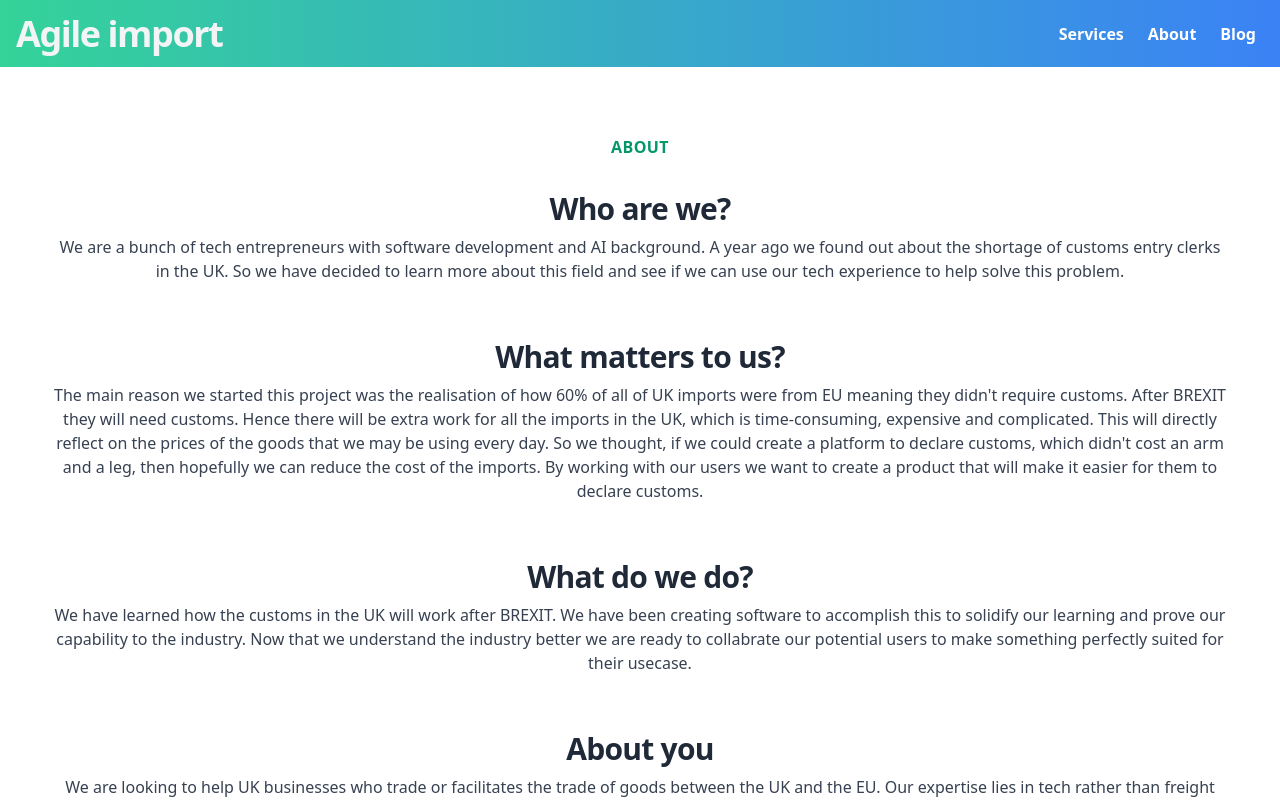
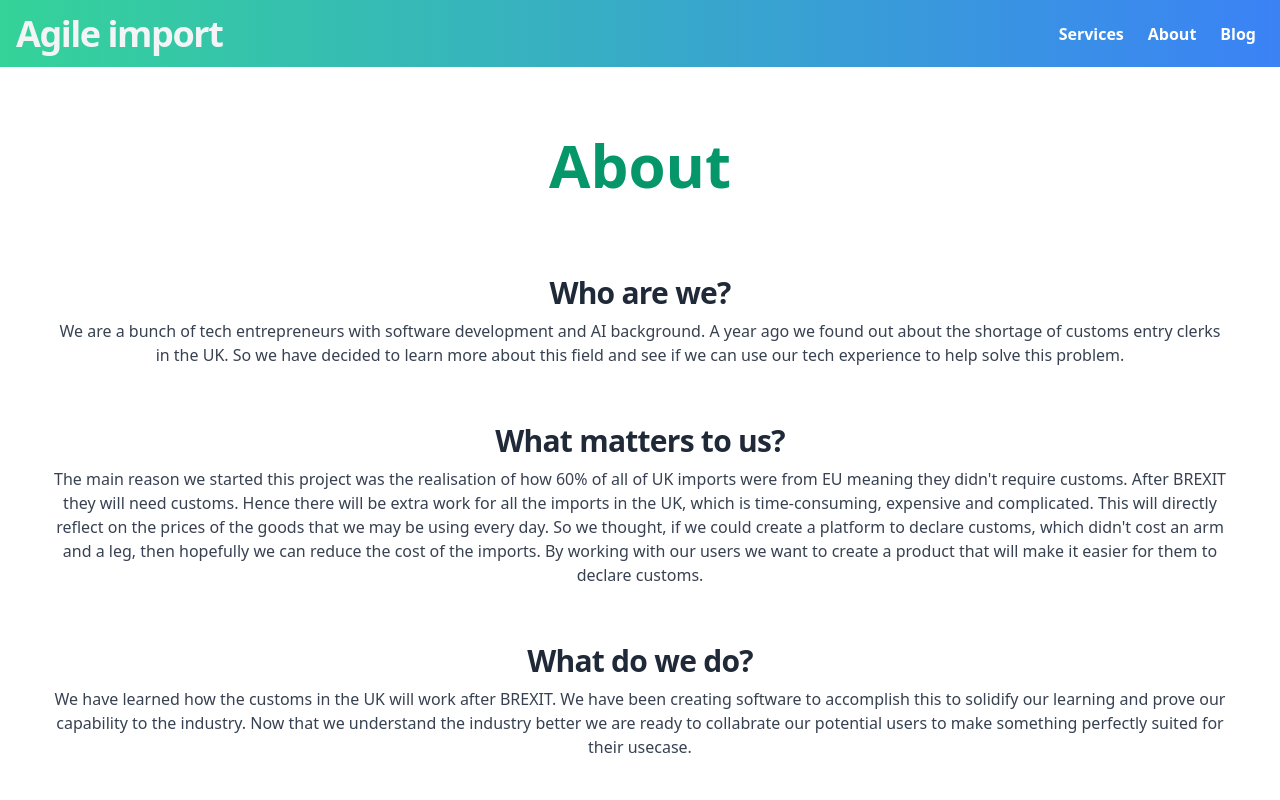
Before and after one commit to WaterlessPiano2/marketing, a Next.js app: page /about in a window 1280 px wide. Shown: the top 800 px of the page. Built offline with nearby package versions, Linux system fonts and the light colour scheme.

Commit message:
move page Titles to intro

```diff
--- a/components/intro.tsx
+++ b/components/intro.tsx
@@ -1,9 +1,12 @@
-
-const Intro = () => {
+type Props = {
+  pageName: string;
+};
+//className="text-base text-green-600 font-semibold tracking-wide uppercase"
+const Intro = ({ pageName }: Props) => {
   return (
-    <section className="flex-col md:flex-row flex items-center md:justify-between  mb-16 md:mb-12">
-      <h4 className="text-center md:text-left text-lg la:text-lg md:pl-4">
-        Customs Declaration System for UK traders to use after BREXIT.
+    <section className="flex-col mflex-row flex items-center md:justify-between  mb-16 md:mb-12 text-green-600 font-semibold text-6xl">
+      <h4 className="text-center md:text-left la:text-lg">
+        {pageName}
       </h4>
     </section>
   );
--- a/pages/about.tsx
+++ b/pages/about.tsx
@@ -4,6 +4,7 @@ import Container from "../components/container";
 import Layout from "../components/layout";
 import { useRouter } from "next/router";
 import getPageName from "../utils/string";
+import Intro from "../components/intro";
 
 const About = () => {
   const router = useRouter();
@@ -18,9 +19,8 @@ const About = () => {
           <div className="py-12">
             <div className="max-w-7xl mx-auto px-4 sm:px-6 lg:px-8">
               <div className="lg:text-center">
-                <h1 className="text-base text-green-600 font-semibold tracking-wide uppercase">
-                  {pageName}
-                </h1>
+                <Intro pageName={pageName} />
+
                 <div className="py-6">
                   <h1 className="mt-2 text-2xl leading-8 font-extrabold tracking-tight text-gray-800 sm:text-3xl">
                     Who are we?
--- a/pages/blog.tsx
+++ b/pages/blog.tsx
@@ -6,6 +6,8 @@ import Layout from "../components/layout";
 import { getAllPosts } from "../lib/api";
 import Head from "next/head";
 import Post from "../types/post";
+import { useRouter } from "next/router";
+import getPageName from "../utils/string";
 
 type Props = {
   allPosts: Post[];
@@ -14,14 +16,16 @@ type Props = {
 const Blog = ({ allPosts }: Props) => {
   const heroPost = allPosts[0];
   const morePosts = allPosts.slice(1);
+  const router = useRouter();
+  let pageName = getPageName(router.pathname);
   return (
     <>
       <Head>
-        <title>Agile Import</title>
+        <title>{`Agile Import - ${pageName}`}</title>
       </Head>
       <Layout>
         <Container>
-          <Intro />
+          <Intro pageName={pageName} />
           {heroPost && (
             <HeroPost
               title={heroPost.title}
--- a/pages/services.tsx
+++ b/pages/services.tsx
@@ -2,6 +2,7 @@ import Head from "next/head";
 import { useRouter } from "next/router";
 import React from "react";
 import Container from "../components/container";
+import Intro from "../components/intro";
 import Layout from "../components/layout";
 import getPageName from "../utils/string";
 
@@ -15,12 +16,10 @@ const About = () => {
       </Head>
       <Layout>
         <Container>
-          <div className="py-12">
+          <div className="pt-12 pb-40">
             <div className="max-w-7xl mx-auto px-4 sm:px-6 lg:px-8">
               <div className="lg:text-center">
-                <Head>
-                  <title>{`Agile Import - ${pageName}`}</title>
-                </Head>
+                <Intro pageName={pageName} />
                 <p className="mt-2 text-3xl leading-8 font-extrabold tracking-tight text-gray-900 sm:text-4xl">
                   A better way to declare customs
                 </p>
```
